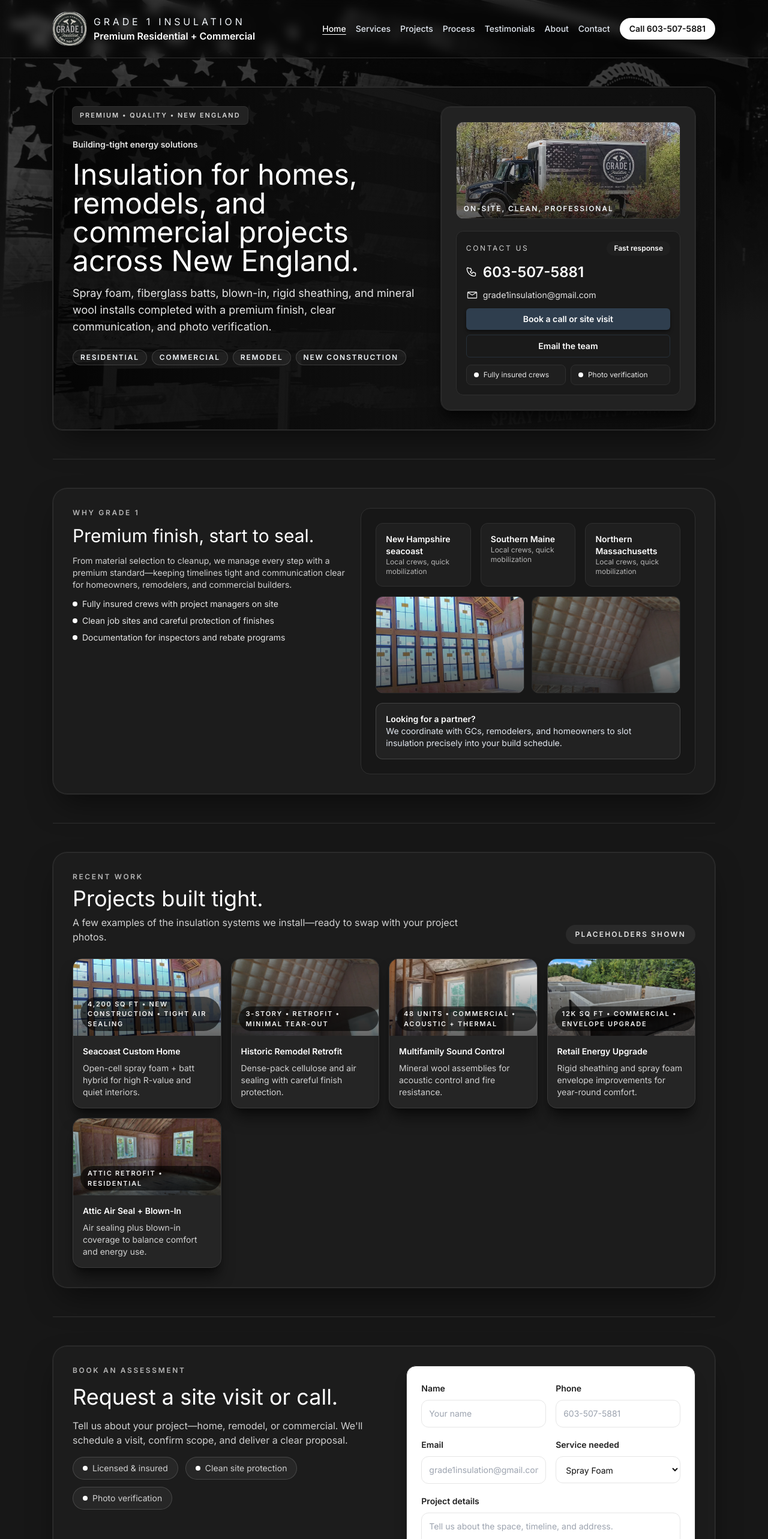
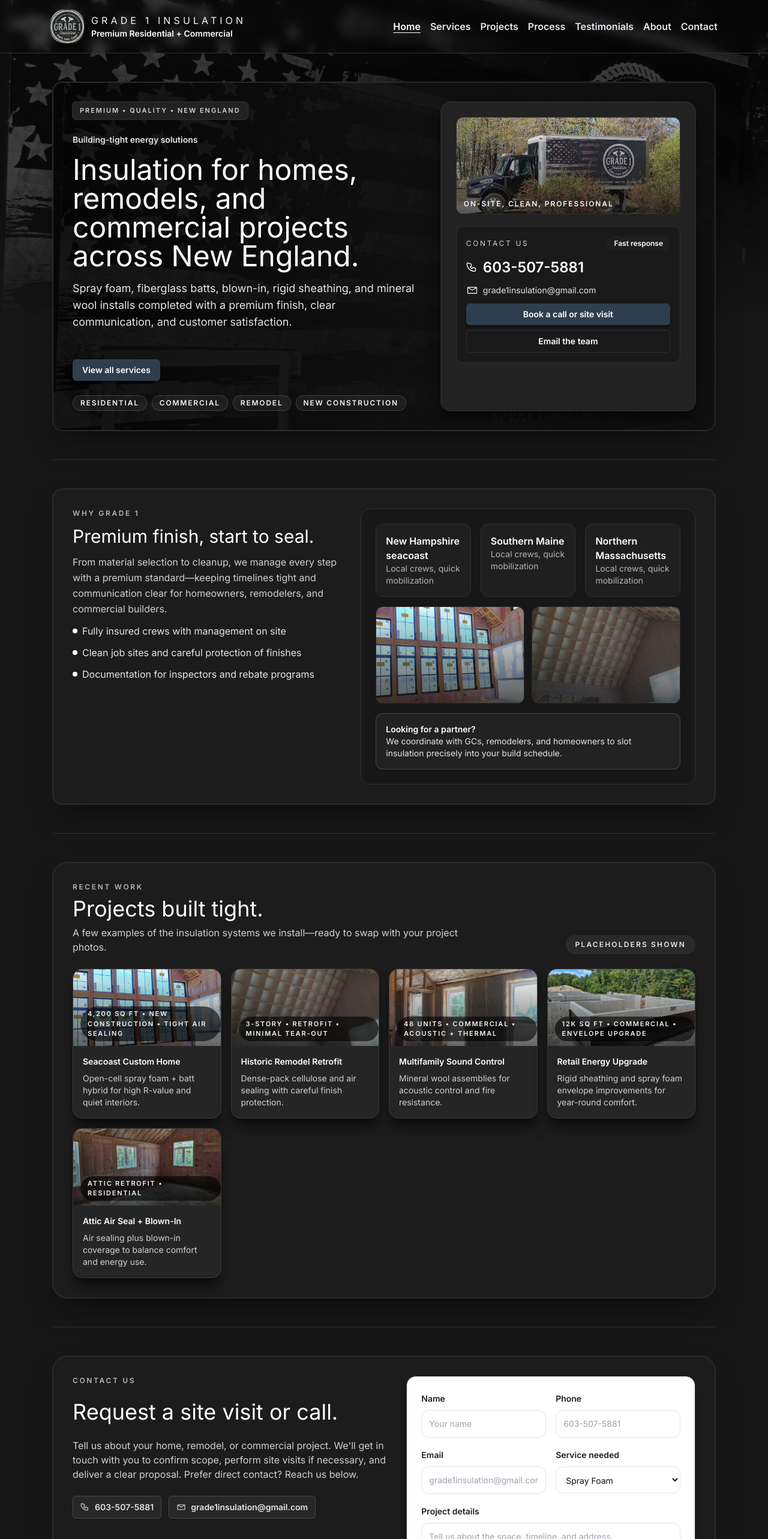
Before and after one commit to SamJoe723/Grade1Insulation, a React (Vite) app: page / in a window 1280 px wide. Shown: the top 2566 px of the page at 60% size. Built offline with nearby package versions, Linux system fonts and the light colour scheme.

Commit message:
client updates

```diff
--- a/src/components/ContactSection.jsx
+++ b/src/components/ContactSection.jsx
@@ -6,26 +6,42 @@
       id="contact"
       className="grid gap-6 rounded-3xl border border-[#2f2f2f] bg-[#1c1c1c] p-8 text-brand-50 shadow-2xl shadow-black/50 ring-1 ring-[#242424] lg:grid-cols-[1.05fr_0.95fr]"
     >
-      <div className="space-y-4">
-        <p className="text-xs font-semibold uppercase tracking-[0.22em] text-brand-300">Book an assessment</p>
-        <h2 className=" text-3xl text-white md:text-4xl">Request a site visit or call.</h2>
+      <div className="space-y-6">
+        <p className="text-xs font-semibold uppercase tracking-[0.22em] text-brand-300">Contact Us</p>
+        <h2 className="text-3xl text-white md:text-4xl">Request a site visit or call.</h2>
         <p className="max-w-2xl text-brand-200">
-          Tell us about your project—home, remodel, or commercial. We&apos;ll schedule a visit, confirm scope, and
-          deliver a clear proposal.
+          Tell us about your home, remodel, or commercial project. We&apos;ll get in touch with you to confirm scope, perform site visits if necessary, and
+          deliver a clear proposal. Prefer direct contact? Reach us below.
         </p>
-        <div className="flex flex-wrap gap-3 text-sm text-brand-200">
-          <span className="inline-flex items-center gap-2 rounded-full border border-white/15 bg-white/5 px-4 py-2">
-            <span className="h-2 w-2 rounded-full bg-white" />
-            Licensed & insured
-          </span>
-          <span className="inline-flex items-center gap-2 rounded-full border border-white/15 bg-white/5 px-4 py-2">
-            <span className="h-2 w-2 rounded-full bg-white" />
-            Clean site protection
-          </span>
-          <span className="inline-flex items-center gap-2 rounded-full border border-white/15 bg-white/5 px-4 py-2">
-            <span className="h-2 w-2 rounded-full bg-white" />
-            Photo verification
-          </span>
+        <div className="flex flex-wrap gap-3 text-brand-100">
+          <a
+            href={`tel:${contactInfo.phone.replace(/[^\\d]/g, '')}`}
+            className="inline-flex items-center gap-2 rounded-md border border-white/15 bg-white/5 px-3 py-2 text-sm font-semibold transition hover:border-white/30 hover:bg-white/10"
+          >
+            <svg xmlns="http://www.w3.org/2000/svg" viewBox="0 0 24 24" fill="none" stroke="currentColor" className="h-4 w-4">
+              <path
+                d="M5 4h4l2 5-3 2c.8 1.5 2.1 2.8 3.6 3.6l2-3 5 2v4a2 2 0 0 1-2 2c-8.3 0-15-6.7-15-15a2 2 0 0 1 2-2Z"
+                strokeWidth="1.6"
+                strokeLinecap="round"
+                strokeLinejoin="round"
+              />
+            </svg>
+            {contactInfo.phone}
+          </a>
+          <a
+            href={`mailto:${contactInfo.email}`}
+            className="inline-flex items-center gap-2 rounded-md border border-white/15 bg-white/5 px-3 py-2 text-sm font-semibold transition hover:border-white/30 hover:bg-white/10"
+          >
+            <svg xmlns="http://www.w3.org/2000/svg" viewBox="0 0 24 24" fill="none" stroke="currentColor" className="h-4 w-4">
+              <path
+                d="M4 6h16c.6 0 1 .4 1 1v10c0 .6-.4 1-1 1H4c-.6 0-1-.4-1-1V7c0-.6.4-1 1-1Z"
+                strokeWidth="1.6"
+                strokeLinejoin="round"
+              />
+              <path d="m4 7 8 5 8-5" strokeWidth="1.6" strokeLinecap="round" strokeLinejoin="round" />
+            </svg>
+            {contactInfo.email}
+          </a>
         </div>
       </div>
 
--- a/src/components/Hero.jsx
+++ b/src/components/Hero.jsx
@@ -18,10 +18,17 @@
           </h1>
           <p className="text-lg text-brand-100">
             Spray foam, fiberglass batts, blown-in, rigid sheathing, and mineral wool installs completed with a premium
-            finish, clear communication, and photo verification.
+            finish, clear communication, and customer satisfaction.
           </p>
         </div>
         <div />
+        <Link
+          to="/services"
+          className="inline-flex w-full items-center justify-center gap-2 rounded-md bg-accent-blue px-4 py-2 text-sm font-semibold text-white shadow-md shadow-black/40 transition hover:-translate-y-0.5 hover:shadow-lg md:w-fit"
+        >
+          View all services
+        </Link>
+
         <div className="flex flex-wrap gap-2">
           {badges.map((item) => (
             <span
@@ -58,7 +65,10 @@
               Fast response
             </span>
           </div>
-          <div className="flex items-center gap-2 text-2xl font-semibold text-white">
+          <a
+            href={`tel:${contactInfo.phone.replace(/[^\\d]/g, '')}`}
+            className="flex items-center gap-2 text-2xl font-semibold text-white transition hover:opacity-90"
+          >
             <svg xmlns="http://www.w3.org/2000/svg" viewBox="0 0 24 24" fill="none" stroke="currentColor" className="h-5 w-5">
               <path
                 d="M5 4h4l2 5-3 2c.8 1.5 2.1 2.8 3.6 3.6l2-3 5 2v4a2 2 0 0 1-2 2c-8.3 0-15-6.7-15-15a2 2 0 0 1 2-2Z"
@@ -68,8 +78,11 @@
               />
             </svg>
             {contactInfo.phone}
-          </div>
-          <div className="flex items-center gap-2 text-brand-100">
+          </a>
+          <a
+            href={`mailto:${contactInfo.email}`}
+            className="flex items-center gap-2 text-brand-100 transition hover:opacity-90"
+          >
             <svg xmlns="http://www.w3.org/2000/svg" viewBox="0 0 24 24" fill="none" stroke="currentColor" className="h-5 w-5">
               <path
                 d="M4 6h16c.6 0 1 .4 1 1v10c0 .6-.4 1-1 1H4c-.6 0-1-.4-1-1V7c0-.6.4-1 1-1Z"
@@ -79,7 +92,7 @@
               <path d="m4 7 8 5 8-5" strokeWidth="1.6" strokeLinecap="round" strokeLinejoin="round" />
             </svg>
             {contactInfo.email}
-          </div>
+          </a>
           <div className="mt-3 grid gap-2 text-sm">
             <Link
               to="/contact"
@@ -94,16 +107,6 @@
               Email the team
             </a>
           </div>
-          <div className="mt-3 grid grid-cols-2 gap-2 text-xs text-brand-100">
-            <div className="flex items-center gap-2 rounded-lg border border-[#2f2f2f] bg-[#1f1f1f] px-3 py-2 text-brand-100">
-              <span className="h-2 w-2 rounded-full bg-white" />
-              Fully insured crews
-            </div>
-            <div className="flex items-center gap-2 rounded-lg border border-[#2f2f2f] bg-[#1f1f1f] px-3 py-2 text-brand-100">
-              <span className="h-2 w-2 rounded-full bg-white" />
-              Photo verification
-            </div>
-          </div>
         </div>
       </div>
     </section>
--- a/src/components/WhySection.jsx
+++ b/src/components/WhySection.jsx
@@ -2,26 +2,26 @@
 
 export default function WhySection() {
   return (
-    <section className="grid gap-6 rounded-3xl border border-[#2f2f2f] bg-[#1c1c1c] p-8 text-brand-50 shadow-2xl shadow-black/50 ring-1 ring-[#242424] lg:grid-cols-[0.9fr_1.1fr]">
+    <section className="grid gap-6 rounded-2xl border border-[#2f2f2f] bg-[#1c1c1c] px-5 py-8 text-brand-50 shadow-2xl shadow-black/50 ring-1 ring-[#242424] lg:grid-cols-[0.9fr_1.1fr] md:px-8">
       <div className="space-y-3">
         <p className="text-xs font-semibold uppercase tracking-[0.22em] text-brand-300">Why Grade 1</p>
-        <h3 className="text-3xl leading-tight text-white">Premium finish, start to seal.</h3>
-        <p className="text-sm text-brand-200">
+        <h3 className="text-2xl leading-tight text-white md:text-3xl">Premium finish, start to seal.</h3>
+        <p className="text-base leading-relaxed text-brand-200">
           From material selection to cleanup, we manage every step with a premium standard—keeping timelines tight and
           communication clear for homeowners, remodelers, and commercial builders.
         </p>
-        <div className="space-y-2 text-sm text-brand-100">
-          <div className="flex items-center gap-2">
-            <span className="h-2 w-2 rounded-full bg-white" />
-            Fully insured crews with project managers on site
+        <div className="space-y-3 text-base text-brand-100">
+          <div className="flex items-start gap-2">
+            <span className="mt-2 block h-2 w-2 rounded-full bg-white" />
+            <span>Fully insured crews with management on site</span>
           </div>
-          <div className="flex items-center gap-2">
-            <span className="h-2 w-2 rounded-full bg-white" />
-            Clean job sites and careful protection of finishes
+          <div className="flex items-start gap-2">
+            <span className="mt-2 block h-2 w-2 rounded-full bg-white" />
+            <span>Clean job sites and careful protection of finishes</span>
           </div>
-          <div className="flex items-center gap-2">
-            <span className="h-2 w-2 rounded-full bg-white" />
-            Documentation for inspectors and rebate programs
+          <div className="flex items-start gap-2">
+            <span className="mt-2 block h-2 w-2 rounded-full bg-white" />
+            <span>Documentation for inspectors and rebate programs</span>
           </div>
         </div>
       </div>
@@ -29,9 +29,9 @@
       <div className="space-y-4 rounded-2xl border border-[#2f2f2f] bg-[#171717] p-6">
         <div className="grid gap-4 md:grid-cols-3">
           {serviceAreas.slice(0, 3).map((area) => (
-            <div key={area} className="rounded-xl border border-[#2f2f2f] bg-[#1f1f1f] p-4 text-sm text-brand-100">
+            <div key={area} className="rounded-xl border border-[#2f2f2f] bg-[#1f1f1f] p-4 text-base text-brand-100">
               <p className="font-semibold text-white">{area}</p>
-              <p className="text-xs text-brand-300">Local crews, quick mobilization</p>
+              <p className="text-sm text-brand-300">Local crews, quick mobilization</p>
             </div>
           ))}
         </div>
--- a/src/layouts/MainLayout.jsx
+++ b/src/layouts/MainLayout.jsx
@@ -1,11 +1,14 @@
+import { useState } from 'react'
 import { NavLink, Outlet, Link } from 'react-router-dom'
 import { contactInfo, heroImages } from '../data/content'
 
 const navLinkClass =
-  'transition hover:text-white text-sm font-medium text-slate-200' +
+  'transition hover:text-white text-base font-semibold text-slate-200' +
   ' [&.active]:text-white [&.active]:underline [&.active]:underline-offset-4'
 
 export default function MainLayout() {
+  const [navOpen, setNavOpen] = useState(false)
+
   return (
     <div className="relative min-h-screen overflow-hidden bg-[#171717] text-brand-50">
       <div className="pointer-events-none absolute inset-x-0 top-0 h-[540px] bg-[url('/truck2.jpg')] bg-cover bg-center opacity-80">
@@ -13,42 +16,66 @@
       </div>
 
       <header className="relative border-b border-[#2f2f2f] backdrop-blur">
-        <div className="mx-auto flex max-w-6xl flex-col gap-4 px-6 py-5 md:flex-row md:items-center md:justify-between">
+        <div className="mx-auto flex max-w-6xl flex-col gap-3 px-5 py-4 md:flex-row md:items-center md:justify-between">
           <div className="flex items-center gap-3">
             <div className="flex h-14 w-14 items-center justify-center overflow-hidden rounded-3xl bg-[#1f1f1f] ring-1 ring-white/10 shadow-lg shadow-black/30">
               <img src={heroImages.logo} alt="Grade 1 Insulation badge" className="h-full w-full object-cover" />
             </div>
             <div>
-              <p className="text-md uppercase tracking-[0.3em] text-slate-100">Grade 1 Insulation</p>
-              <p className="text-md font-semibold text-white">Premium Residential + Commercial</p>
+              <p className="text-base uppercase tracking-[0.32em] text-slate-100">Grade 1 Insulation</p>
+              <p className="text-sm font-semibold text-white">Premium Residential + Commercial</p>
             </div>
           </div>
 
-          <nav className="flex flex-wrap items-center gap-4">
-            <NavLink to="/" className={navLinkClass} end>
-              Home
-            </NavLink>
-            <NavLink to="/services" className={navLinkClass}>
-              Services
-            </NavLink>
-            <NavLink to="/projects" className={navLinkClass}>
-              Projects
-            </NavLink>
-            <NavLink to="/process" className={navLinkClass}>
-              Process
-            </NavLink>
-            <NavLink to="/testimonials" className={navLinkClass}>
-              Testimonials
-            </NavLink>
-            <NavLink to="/about" className={navLinkClass}>
-              About
-            </NavLink>
-            <NavLink to="/contact" className={navLinkClass}>
-              Contact
-            </NavLink>
+          <div className="flex items-center justify-between gap-4 md:hidden">
+            <button
+              onClick={() => setNavOpen((v) => !v)}
+              className="inline-flex h-10 w-10 items-center justify-center rounded-lg border border-white/15 bg-white/5 text-white transition hover:bg-white/10"
+              aria-label="Toggle menu"
+            >
+              <svg xmlns="http://www.w3.org/2000/svg" viewBox="0 0 24 24" fill="none" stroke="currentColor" className="h-5 w-5">
+                <path d="M4 7h16M4 12h16M4 17h16" strokeWidth="1.8" strokeLinecap="round" />
+              </svg>
+            </button>
             <a
               href={`tel:${contactInfo.phone.replace(/[^\\d]/g, '')}`}
               className="inline-flex items-center gap-2 rounded-full bg-white px-4 py-2 text-sm font-semibold text-brand-900 shadow-lg shadow-black/40 transition hover:-translate-y-0.5 hover:shadow-xl"
+            >
+              Call {contactInfo.phone}
+            </a>
+          </div>
+
+          <nav
+            className={`flex flex-col gap-3 md:flex md:flex-row md:flex-wrap md:items-center md:gap-4 ${
+              navOpen ? 'mt-2 rounded-xl border border-white/10 bg-black/70 p-4 shadow-lg shadow-black/40' : 'hidden'
+            } md:mt-0 md:border-0 md:bg-transparent md:p-0 md:shadow-none md:block`}
+          >
+            <div className="flex flex-col gap-3 md:flex-row md:items-center md:gap-4">
+              <NavLink to="/" className={navLinkClass} end onClick={() => setNavOpen(false)}>
+                Home
+              </NavLink>
+              <NavLink to="/services" className={navLinkClass} onClick={() => setNavOpen(false)}>
+                Services
+              </NavLink>
+              <NavLink to="/projects" className={navLinkClass} onClick={() => setNavOpen(false)}>
+                Projects
+              </NavLink>
+              <NavLink to="/process" className={navLinkClass} onClick={() => setNavOpen(false)}>
+                Process
+              </NavLink>
+              <NavLink to="/testimonials" className={navLinkClass} onClick={() => setNavOpen(false)}>
+                Testimonials
+              </NavLink>
+              <NavLink to="/about" className={navLinkClass} onClick={() => setNavOpen(false)}>
+                About
+              </NavLink>
+              <NavLink to="/contact" className={navLinkClass} onClick={() => setNavOpen(false)}>
+                Contact
+              </NavLink>
+            </div>
+            <a
+              href={`tel:${contactInfo.phone.replace(/[^\\d]/g, '')}`}
+              className="inline-flex items-center gap-2 rounded-full bg-white px-5 py-3 text-base font-semibold text-brand-900 shadow-lg shadow-black/40 transition hover:-translate-y-0.5 hover:shadow-xl md:hidden"
             >
               Call {contactInfo.phone}
             </a>
@@ -69,7 +96,10 @@
               <p className="text-slate-300">Serving New England</p>
             </div>
             <div className="flex flex-col gap-2">
-              <span className="inline-flex items-center gap-2 font-semibold text-white">
+              <a
+                href={`tel:${contactInfo.phone.replace(/[^\\d]/g, '')}`}
+                className="inline-flex items-center gap-2 font-semibold text-white transition hover:opacity-90"
+              >
                 <svg xmlns="http://www.w3.org/2000/svg" viewBox="0 0 24 24" fill="none" stroke="currentColor" className="h-4 w-4">
                   <path
                     d="M5 4h4l2 5-3 2c.8 1.5 2.1 2.8 3.6 3.6l2-3 5 2v4a2 2 0 0 1-2 2c-8.3 0-15-6.7-15-15a2 2 0 0 1 2-2Z"
@@ -79,8 +109,11 @@
                   />
                 </svg>
                 {contactInfo.phone}
-              </span>
-              <span className="inline-flex items-center gap-2">
+              </a>
+              <a
+                href={`mailto:${contactInfo.email}`}
+                className="inline-flex items-center gap-2 transition hover:opacity-90"
+              >
                 <svg xmlns="http://www.w3.org/2000/svg" viewBox="0 0 24 24" fill="none" stroke="currentColor" className="h-4 w-4">
                   <path
                     d="M4 6h16c.6 0 1 .4 1 1v10c0 .6-.4 1-1 1H4c-.6 0-1-.4-1-1V7c0-.6.4-1 1-1Z"
@@ -90,7 +123,7 @@
                   <path d="m4 7 8 5 8-5" strokeWidth="1.6" strokeLinecap="round" strokeLinejoin="round" />
                 </svg>
                 {contactInfo.email}
-              </span>
+              </a>
               <div className="flex flex-wrap items-center gap-3">
                 <a
                   href="https://www.facebook.com/Grade1InsulationLLC"
```
Also changed, not shown: src/components/ProcessSection.jsx (+4 -4 lines), src/components/ServicesSection.jsx (+6 -6 lines).
